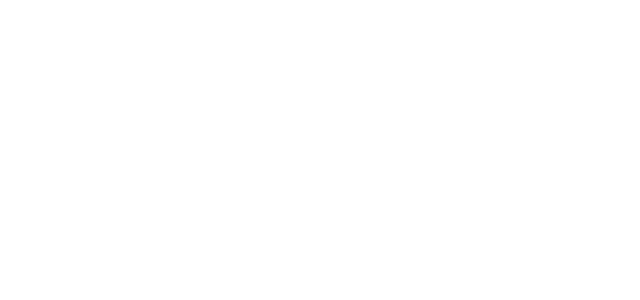
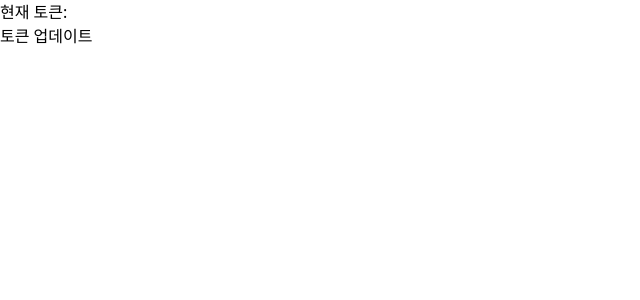
Before and after one commit to Jokuna/SWE3002, a Nuxt app in the folder Frontend/: page /token in a window 1280 px wide. Before the commit this address had no page. Shown: the top 300 px of the page, without its empty margins (0-640 px from the left). Built offline with nearby package versions, Linux system fonts and the light colour scheme.

Commit message:
[Frontend] Vuex

```diff
--- /dev/null
+++ b/Frontend/pages/token.vue
@@ -0,0 +1,21 @@
+<script setup>
+import { useNuxtApp } from '#app';
+
+const { $store } = useNuxtApp();
+
+// Vuex 상태 접근
+const token = $store.state.token;
+
+// Vuex 상태 업데이트
+function updateToken() {
+  const timestamp = Date.now();
+  $store.commit('setToken', timestamp.toString());
+}
+</script>
+
+<template>
+  <div>
+    <p>현재 토큰: {{ $store.state.token }}</p>
+    <button @click="updateToken">토큰 업데이트</button>
+  </div>
+</template>
--- /dev/null
+++ b/Frontend/pages/token2.vue
@@ -0,0 +1,22 @@
+<script>
+export default {
+  computed: {
+    token() {
+      return this.$store.state.token;
+    }
+  },
+  methods: {
+    updateToken() {
+      const timestamp = Date.now();
+      this.$store.commit('setToken', timestamp.toString());
+    }
+  }
+};
+</script>
+
+<template>
+  <div>
+    <p>현재 토큰: {{ token }}</p>
+    <button @click="updateToken">토큰 업데이트</button>
+  </div>
+</template>
--- /dev/null
+++ b/Frontend/plugins/vuex.js
@@ -0,0 +1,49 @@
+import { createStore } from 'vuex';
+
+export default defineNuxtPlugin((nuxtApp) => {
+  const store = createStore({
+    state: () => ({
+      token: '', // 기본 상태
+    }),
+    mutations: {
+      setToken(state, newToken) {
+        state.token = newToken;
+
+        // `localStorage`에 상태 저장
+        localStorage.setItem('token', newToken);
+      },
+      clearToken(state) {
+        state.token = '';
+
+        // `localStorage`에서 상태 제거
+        localStorage.removeItem('token');
+      },
+    },
+    actions: {
+      updateToken({ commit }, newToken) {
+        commit('setToken', newToken);
+      },
+    },
+    getters: {
+      getToken(state) {
+        return state.token;
+      },
+    },
+  });
+
+  // 애플리케이션 로드 시 `localStorage`에서 상태 복원
+  if (process.client) {
+    const savedToken = localStorage.getItem('token');
+    if (savedToken) {
+      store.commit('setToken', savedToken);
+    }
+  }
+
+  nuxtApp.vueApp.use(store);
+
+  return {
+    provide: {
+      store,
+    },
+  };
+});
```
